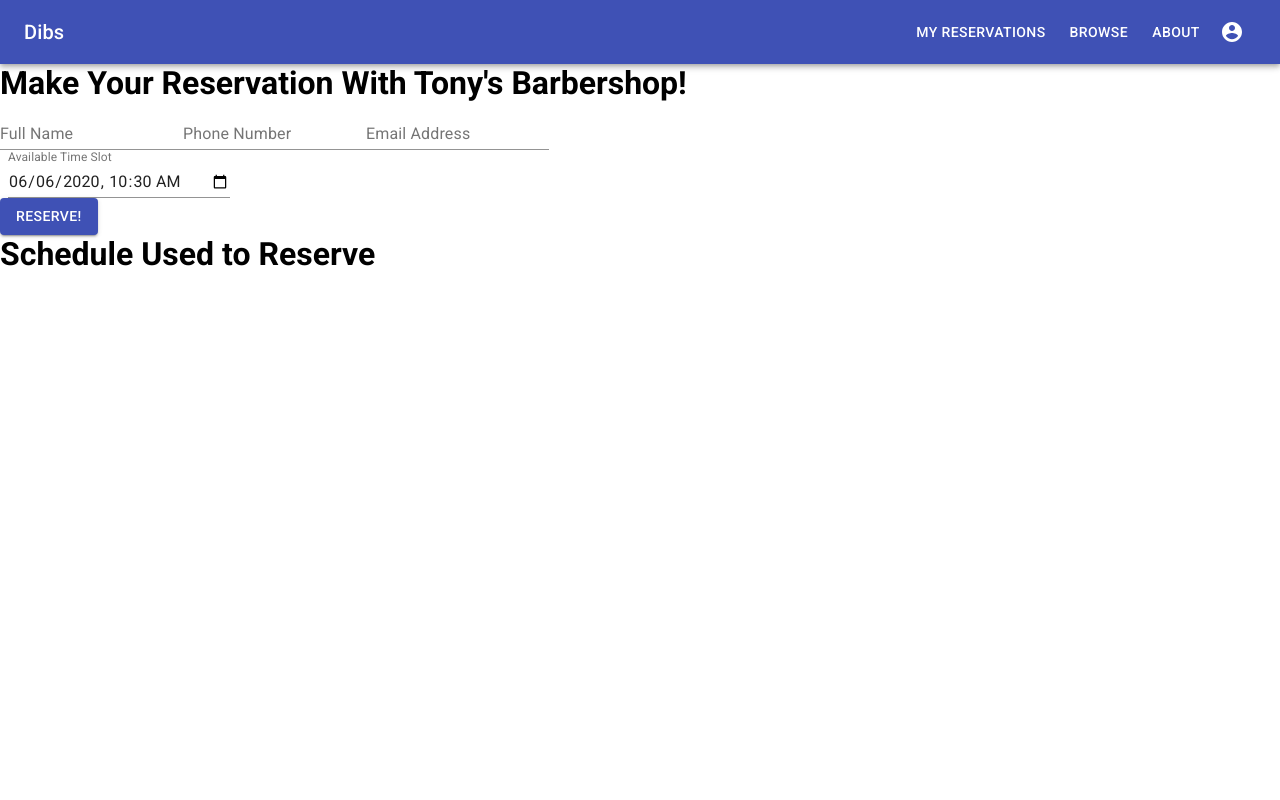
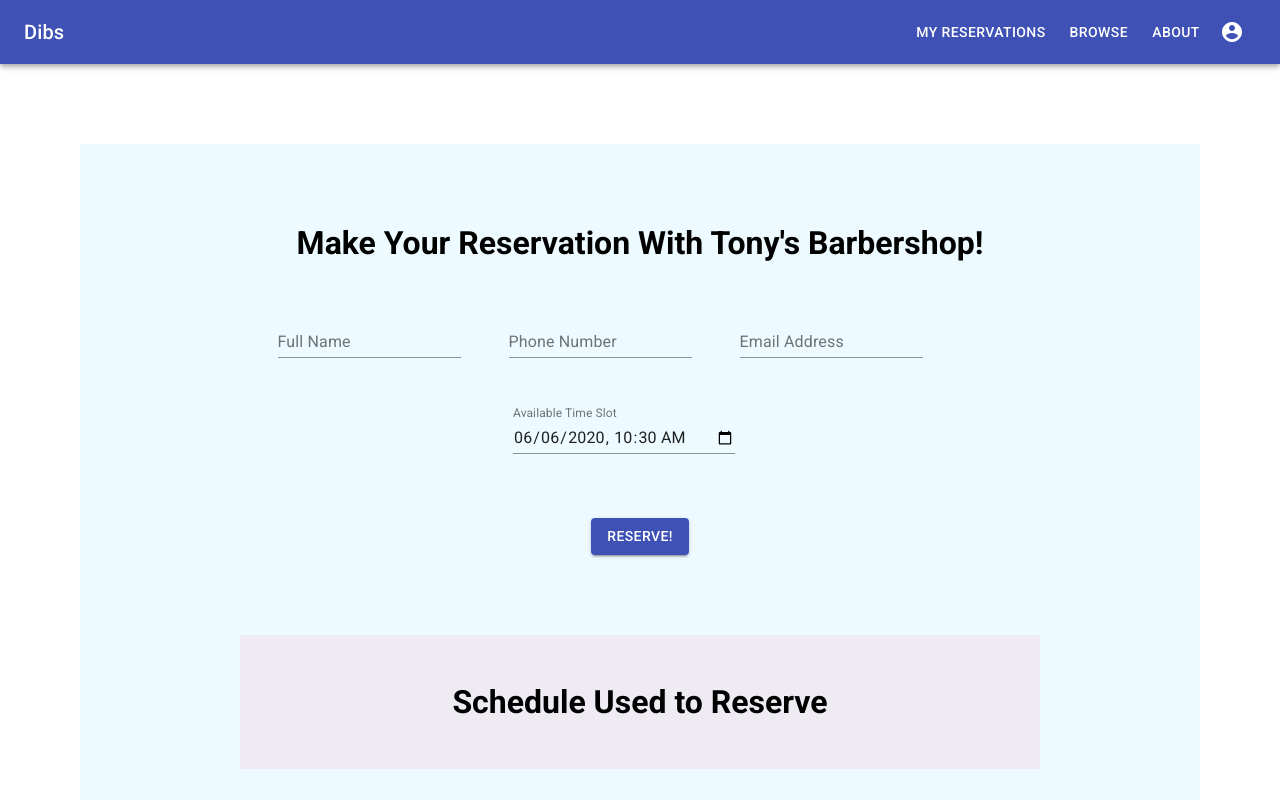
Before and after one commit to yehmond/group1234, a React (Create React App) app: page /reservation in a window 1280 px wide. Shown: the top 800 px of the page. Built offline with nearby package versions, Linux system fonts and the light colour scheme.

Commit message:
done basic UI

```diff
--- a/src/components/Reservation.tsx
+++ b/src/components/Reservation.tsx
@@ -8,6 +8,13 @@ import TextField from "@material-ui/core/TextField";
 
 const useStyles = makeStyles((theme: Theme) =>
     createStyles({
+        wrapper: {
+            margin: "5rem",
+            padding: "5rem",
+            alignItems: "center",
+            textAlign: "center",
+            backgroundColor: "rgb(237, 250, 255)",
+        },
         formControl: {
             margin: theme.spacing(1),
             minWidth: 120,
@@ -16,12 +23,26 @@ const useStyles = makeStyles((theme: Theme) =>
             marginTop: theme.spacing(2),
         },
         container: {
-            display: "flex",
-            flexWrap: "wrap",
+            display: "block",
+            padding: "1rem",
+            minHeight: "8rem",
+            alignItems: "center",
+            textAlign: "center",
+            paddingRight: "3rem",
         },
         textField: {
             marginLeft: theme.spacing(1),
             marginRight: theme.spacing(1),
+        },
+        schedule: {
+           margin: "5rem",
+           textAlign: "center",
+           backgroundColor: "rgb(239, 235, 242)",
+           padding: "3rem",
+        },
+        textInput: {
+            paddingRight: "3rem",
+            marginTop: "2rem",
         },
     })
 );
@@ -30,27 +51,27 @@ export default function Reservation(): JSX.Element {
     const classes = useStyles();
 
     return (
-        <div id="wrapper">
+        <div className={classes.wrapper}>
             {/* TODO: this.props.shopname */}
             <h1>Make Your Reservation With Tony&apos;s Barbershop!</h1>
 
-            <div id="row">
-                <FormControl id="name">
+            <div className={classes.container}>
+                <FormControl id="name" className={classes.textInput}>
                     <InputLabel htmlFor="customer_name">Full Name</InputLabel>
                     <Input id="customer_name" />
                 </FormControl>
-                <FormControl id="phone">
+                <FormControl id="phone" className={classes.textInput}>
                     <InputLabel htmlFor="customer_phone">Phone Number</InputLabel>
                     <Input id="customer_phone" />
                 </FormControl>
-                <FormControl id="email">
+                <FormControl id="email" className={classes.textInput}>
                     <InputLabel htmlFor="customer_email">Email Address</InputLabel>
                     <Input id="customer_email" />
                 </FormControl>
             </div>
 
             <body>
-                <form id="ava_time" className={classes.container} noValidate>
+                <form className={classes.container} noValidate>
                     <TextField
                         id="datetime-local"
                         label="Available Time Slot"
@@ -64,14 +85,14 @@ export default function Reservation(): JSX.Element {
                 </form>
             </body>
 
-            <div id="row">
+            <div>
                 {/* TODO: submit form */}
                 <Button variant="contained" color="primary">
                     Reserve!
                 </Button>
             </div>
 
-            <div id="schedule">
+            <div className={classes.schedule}>
                 {/* TODO: show schedule */}
                 <h1>Schedule Used to Reserve</h1>
             </div>
--- a/src/pages/CSS/reservationCSS.css
+++ /dev/null
@@ -1,49 +0,0 @@
-body {
-    font-family: "Montserrat", sans-serif;
-    color: black;
-    font-size: 1em;
-    text-align: center;
-}
-
-#wrapper {
-    margin: 0 auto;
-    width: 960px;
-    text-align: left;
-    color: #000;
-    background-color: rgb(237, 250, 255);
-    margin-top: 50px;
-    padding: 20px;
-    padding-top: 40px;
-}
-
-h1 {
-    text-align: center;
-}
-
-#row {
-    text-align: center;
-    margin: 30px;
-}
-
-#name {
-    margin: 30px;
-}
-
-#phone {
-    margin: 30px;
-}
-
-#email {
-    margin: 30px;
-}
-
-#ava_time {
-    display: inline-block;
-}
-
-#schedule {
-    text-align: center;
-    margin: 30px;
-    padding: 25px;
-    background-color: rgb(239, 235, 242);
-}
```
